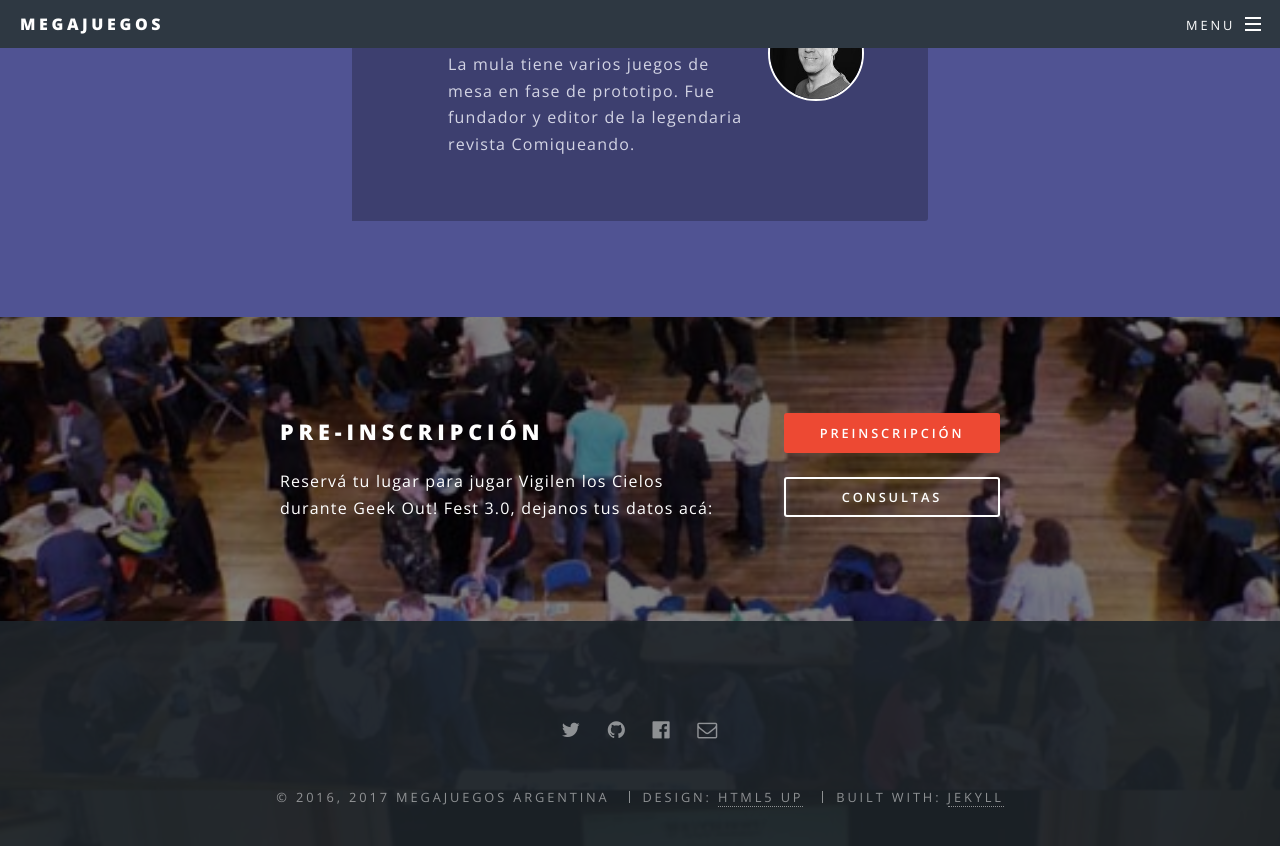
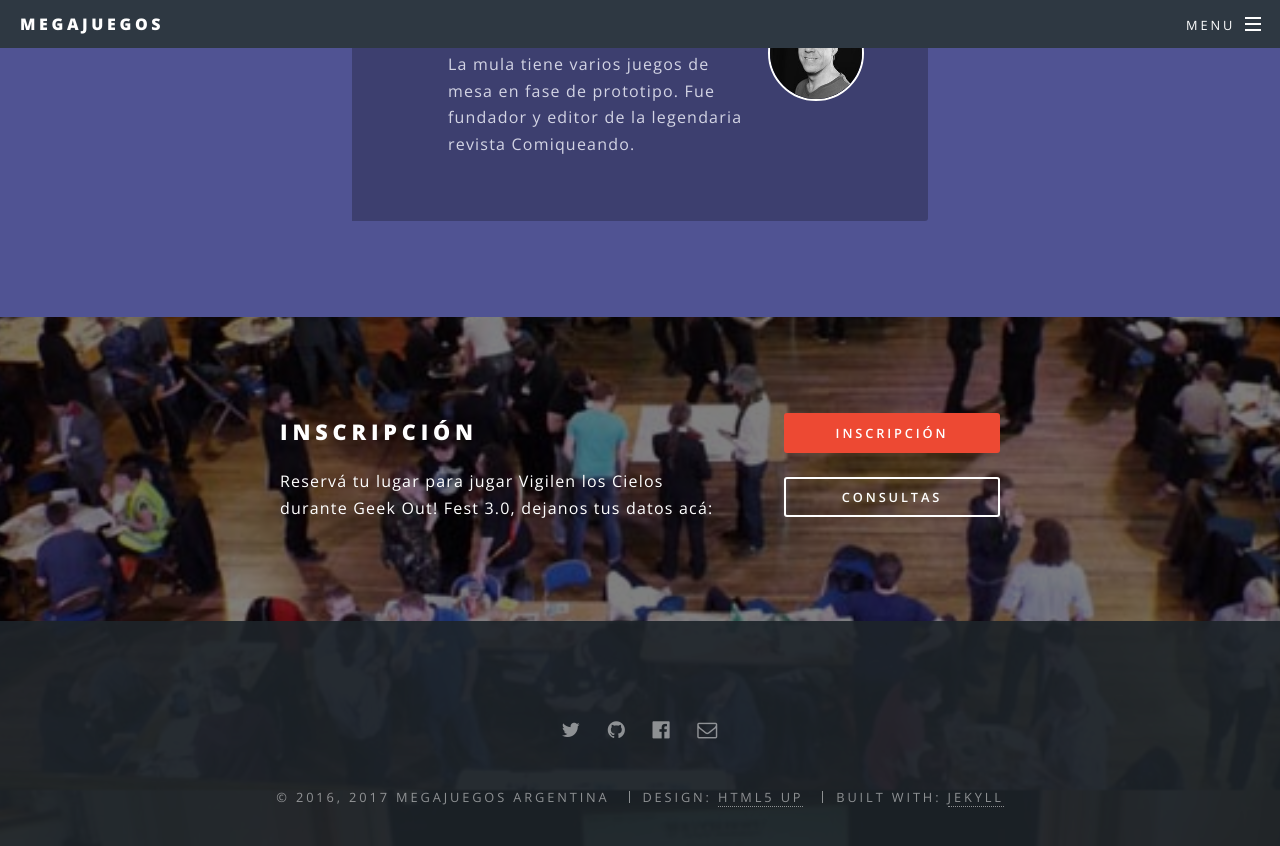
Before and after one commit to megajuegos/megajuegos.github.io, a Jekyll site: the page built from index.html, in a window 1280 px wide and 900 px high, scrolled down 4610 px. Shown: the top 846 px of the window. Built offline with Jekyll 4.4.1, drawn with Linux system fonts in a browser that asks for light colours; some of the changed text lies outside the part shown.

Commit message:
Ya no es pre-inscripción

```diff
--- a/index.html
+++ b/index.html
@@ -150,12 +150,12 @@ layout: landing
 					<section id="cta" class="wrapper style4">
 						<div class="inner">
 							<header>
-								<h2>Pre-inscripción</h2>
+								<h2>Inscripción</h2>
 								<p>Reservá tu lugar para jugar Vigilen los Cielos durante Geek Out! Fest 3.0,
 								dejanos tus datos acá:
 							</header>
 							<ul class="actions vertical">
-								<li><a href="https://goo.gl/forms/yRb630HfJ18zvqA92" class="button fit special">Preinscripción</a></li>
+								<li><a href="https://goo.gl/forms/yRb630HfJ18zvqA92" class="button fit special">Inscripción</a></li>
 								<li><a href="contact.html" class="button fit">Consultas</a></li>
 							</ul>
 						</div>
```
Also changed, not shown: other parts of index.html (+1 -1 lines).
